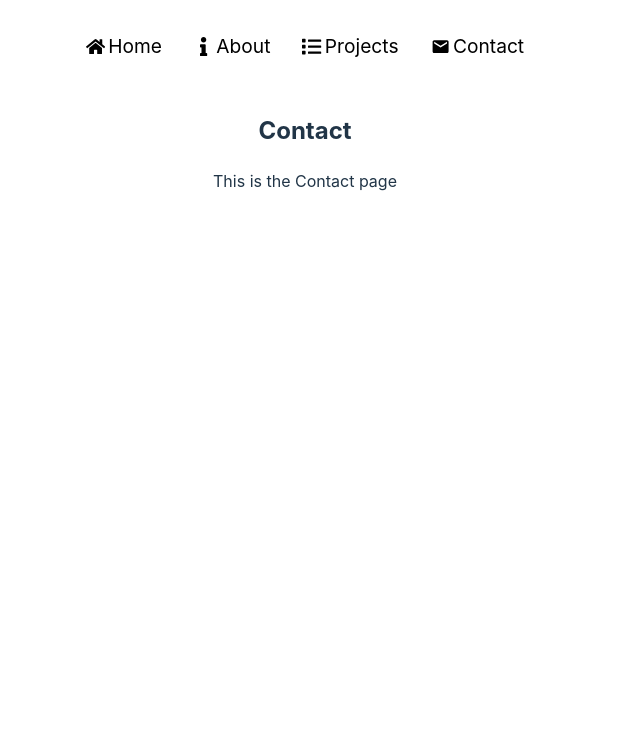
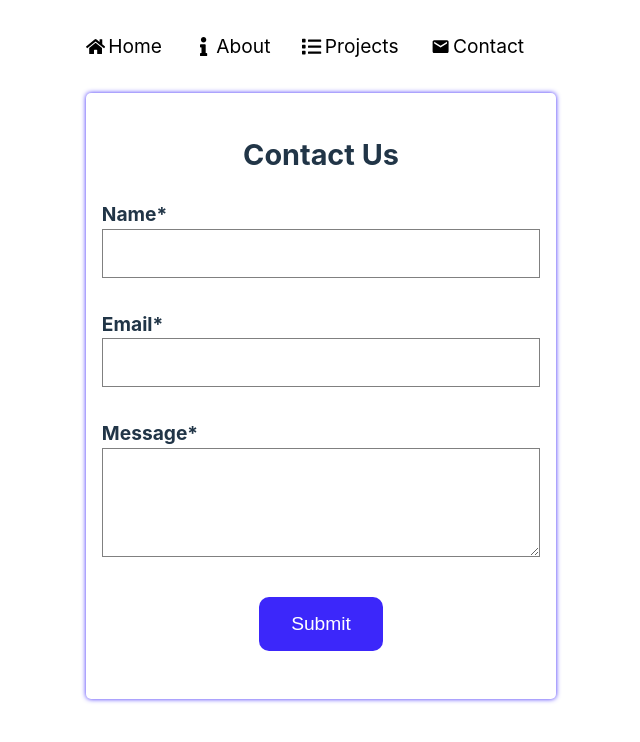
Before and after one commit to DzmitryUr/portfolio-react, a React (Vite) app: page /contact in a window 1280 px wide. Shown: the top 742 px of the page, without its empty margins (335-975 px from the left). Built offline with nearby package versions, Linux system fonts and the light colour scheme.

Commit message:
add contact form

```diff
--- a/package.json
+++ b/package.json
@@ -10,6 +10,7 @@
     "preview": "vite preview"
   },
   "dependencies": {
+    "@emailjs/browser": "^4.3.3",
     "react": "^18.2.0",
     "react-dom": "^18.2.0",
     "react-icons": "^5.2.1",
--- /dev/null
+++ b/src/components/Forms/ContactForm.css
@@ -0,0 +1,44 @@
+.contact-form {
+  width: 100%;
+  max-width: 600px;
+  background-color: white;
+  padding: 1rem;
+  box-shadow: 0 0 5px #3c27fa;
+  border-radius: 5px;
+  font-size: 1.2rem;
+}
+
+.contact-form form {
+  margin-bottom: 2rem;
+}
+
+.contact-form .form-group {
+  margin-bottom: 2rem;
+  text-align: left;
+}
+
+.contact-form label {
+  font-weight: bold;
+}
+
+.contact-form input,
+.contact-form textarea {
+  width: 100%;
+  padding: 1rem;
+  border: 1px solid grey;
+  box-sizing: border-box;
+}
+
+.contact-form button {
+  padding: 1rem 2rem;
+  background-color: #3c27fa;
+  color: white;
+  border: none;
+  border-radius: 10px;
+  cursor: pointer;
+  font-size: 1.2rem;
+}
+
+.contact-form button:hover {
+  background-color: #0606cf;
+}
--- /dev/null
+++ b/src/components/Forms/ContactForm.jsx
@@ -0,0 +1,89 @@
+import { useState } from "react";
+import emailjs from "@emailjs/browser";
+import "./ContactForm.css";
+
+function ContactForm() {
+  const [formData, setFormData] = useState({
+    name: "",
+    email: "",
+    message: "",
+  });
+
+  const [submitted, setSubmitted] = useState(false);
+
+  const handleChange = (event) => {
+    const { name, value } = event.target;
+    setFormData({
+      ...formData,
+      [name]: value,
+    });
+  };
+
+  const handleSubmit = (event) => {
+    event.preventDefault();
+
+    console.log("submit formData=", formData);
+
+    emailjs
+      .send(
+        import.meta.env.VITE_SERVICE_ID,
+        import.meta.env.VITE_TEMPLATE_ID,
+        formData,
+        import.meta.env.VITE_API_KEY
+      )
+      .then(
+        (response) => {
+          console.log("SUCCESS!", response.status, response.text);
+          setSubmitted(true);
+        },
+        (error) => {
+          console.log("FAILED...", error);
+        }
+      );
+  };
+
+  return (
+    <div className="contact-form">
+      <h2>Contact Us</h2>
+      {submitted && <div>Thank you for you message!</div>}
+      <form onSubmit={handleSubmit}>
+        <div className="form-group">
+          <label htmlFor="name">Name*</label>
+          <input
+            type="text"
+            name="name"
+            id="name"
+            required
+            value={formData.name}
+            onChange={handleChange}
+          />
+        </div>
+        <div className="form-group">
+          <label htmlFor="email">Email*</label>
+          <input
+            type="email"
+            name="email"
+            id="email"
+            required
+            value={formData.email}
+            onChange={handleChange}
+          />
+        </div>
+        <div className="form-group">
+          <label htmlFor="message">Message*</label>
+          <textarea
+            name="message"
+            id="message"
+            rows="5"
+            required
+            value={formData.message}
+            onChange={handleChange}
+          ></textarea>
+        </div>
+        <button type="submit">Submit</button>
+      </form>
+    </div>
+  );
+}
+
+export default ContactForm;
--- a/src/pages/Contact.jsx
+++ b/src/pages/Contact.jsx
@@ -1,10 +1,7 @@
+import ContactForm from "../components/Forms/ContactForm";
+
 function Contact() {
-  return (
-    <div>
-      <h2>Contact</h2>
-      <p>This is the Contact page</p>
-    </div>
-  );
+  return <ContactForm />;
 }
 
 export default Contact;
```
Also changed, not shown: 1 other file (tests, documents, lock files or other folders).
